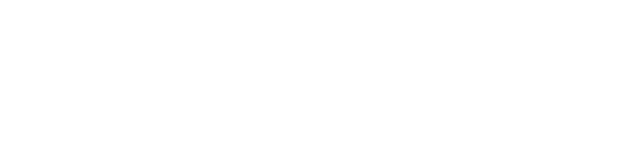
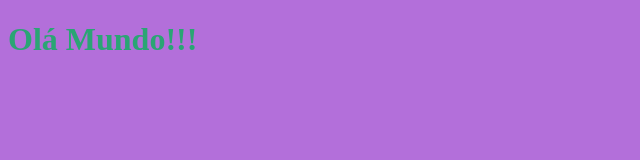
Before and after one commit to BihRamos/cs-counterstrike, a plain HTML site: page index.html in a window 1280 px wide. Shown: the whole page, without its empty margins (0-640 px from the left). Drawn offline with Linux system fonts and the light colour scheme.

Commit message:
Validação

```diff
--- a/index.html
+++ b/index.html
@@ -6,8 +6,10 @@
     <title>CS - Counter Strike</title>
     <meta name="description" content="Jogos de tiro em primeira pessoa onde há times de terroristas e contra-terroristas que batalham para alcançar um objetivo.">
     <link rel="icon" href="img/iconcs.png">
+    <link rel="stylesheet" href="style.css">
 </head>
 <body>
+    <h1>Olá Mundo!!!</h1>
 
 </body>
 </html>
--- a/style.css
+++ b/style.css
@@ -0,0 +1,8 @@
+body{
+   background-color: rgb(179, 111, 218);
+
+}
+h1{
+    color: rgb(42, 165, 116);
+
+}
```
Also changed, not shown: img/bannercs.jpg (added).
